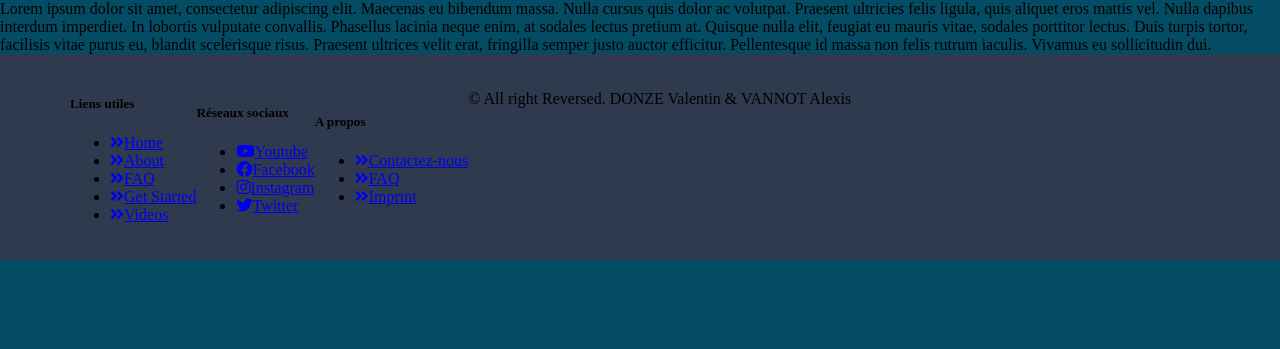
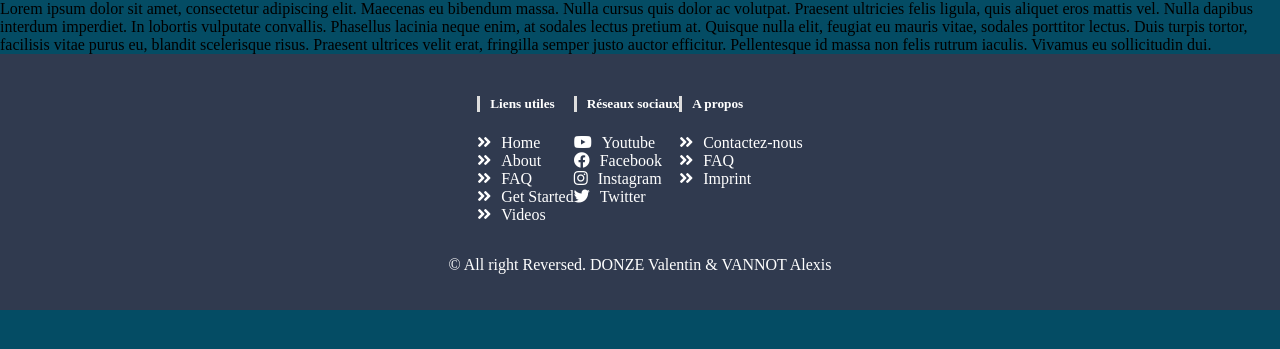
Before and after one commit to VannotAlexi0x73/Web-Project, a PHP site: page / in a window 1280 px wide. Shown: the part 64-413 px from the top of the page. Run offline with PHP 8.4, Linux system fonts and the light colour scheme.

Commit message:
[IMP] footer display

```diff
--- a/css/footer.css
+++ b/css/footer.css
@@ -1,26 +1,50 @@
 footer {
     background-color: #303a4f;
+    color:  white;
     padding: 20px;
     display: flex;
-    flex-direction: row;
-    justify-content: flex-start;
+    flex-direction: column;
 }
 
 footer div.footer_col {
-    top: 0px;
-    margin-left: 50px;
     display: flex;
     flex-direction: row;
-    align-items: center;
+    align-items: flex-start;
+    justify-content: center;
 }
 
-footer nav a {
-    display: inline-block;
-    width: 200px;
-    text-decoration: none;
-    color: #c2c2c2;
+footer div.footer_copyright {
+    display: flex;
+    flex-direction: row;
+    align-items: flex-start;
+    justify-content: center;
 }
 
-footer nav a:hover {
-    color: lightpink;
+footer div div ul.list_stylized {
+    padding-left: 0px;
 }
+
+footer div.footer_col div h5 {
+    padding-left: 10px;
+    border-left: 3px solid #dddddd;
+}
+
+
+
+footer div ul li {
+    list-style: none;
+    padding-left: Opx;
+}
+
+footer div ul li a {
+    text-decoration: none;
+    color: white;
+}
+
+footer div ul li a i{
+    padding-right: 10px;
+}
+
+footer div ul li a:hover {
+    color: darkblue;
+}
--- a/css/header.css
+++ b/css/header.css
@@ -18,10 +18,8 @@ header nav a {
     width: 200px;
     text-decoration: none;
     color: #ffffff;
-
 }
 
 header nav a:hover {
     color: darkblue;
-
 }
--- a/index.html
+++ b/index.html
@@ -38,7 +38,7 @@
             <div class="footer_col">
                 <div>
                     <h5>Liens utiles</h5>
-                    <ul class="list-unstyled footer-quick-links">
+                    <ul class="list_stylized">
                         <li><a href="javascript:void();"><i class="fa fa-angle-double-right"></i>Home</a></li>
                         <li><a href="javascript:void();"><i class="fa fa-angle-double-right"></i>About</a></li>
                         <li><a href="javascript:void();"><i class="fa fa-angle-double-right"></i>FAQ</a></li>
@@ -48,7 +48,7 @@
                 </div>
                 <div>
                     <h5>Réseaux sociaux</h5>
-                    <ul class="list-unstyled footer-social-links">
+                    <ul class="list_stylized">
                         <li><a href="javascript:void();"><i class="fab fa-youtube"></i>Youtube</a></li>
                         <li><a href="javascript:void();"><i class="fab fa-facebook"></i>Facebook</a></li>
                         <li><a href="javascript:void();"><i class="fab fa-instagram"></i>Instagram</a></li>
@@ -57,7 +57,7 @@
                 </div>
                 <div>
                     <h5>A propos</h5>
-                    <ul class="list-unstyled footer-quick-links">
+                    <ul class="list_stylized">
                         <li><a href="/modules/login/contact_us.php"><i class="fa fa-angle-double-right"></i>Contactez-nous</a></li>
                         <li><a href="javascript:void();"><i class="fa fa-angle-double-right"></i>FAQ</a></li>
                         <li><a href="javascript:void();"><i class="fa fa-angle-double-right"></i>Imprint</a></li>
```
